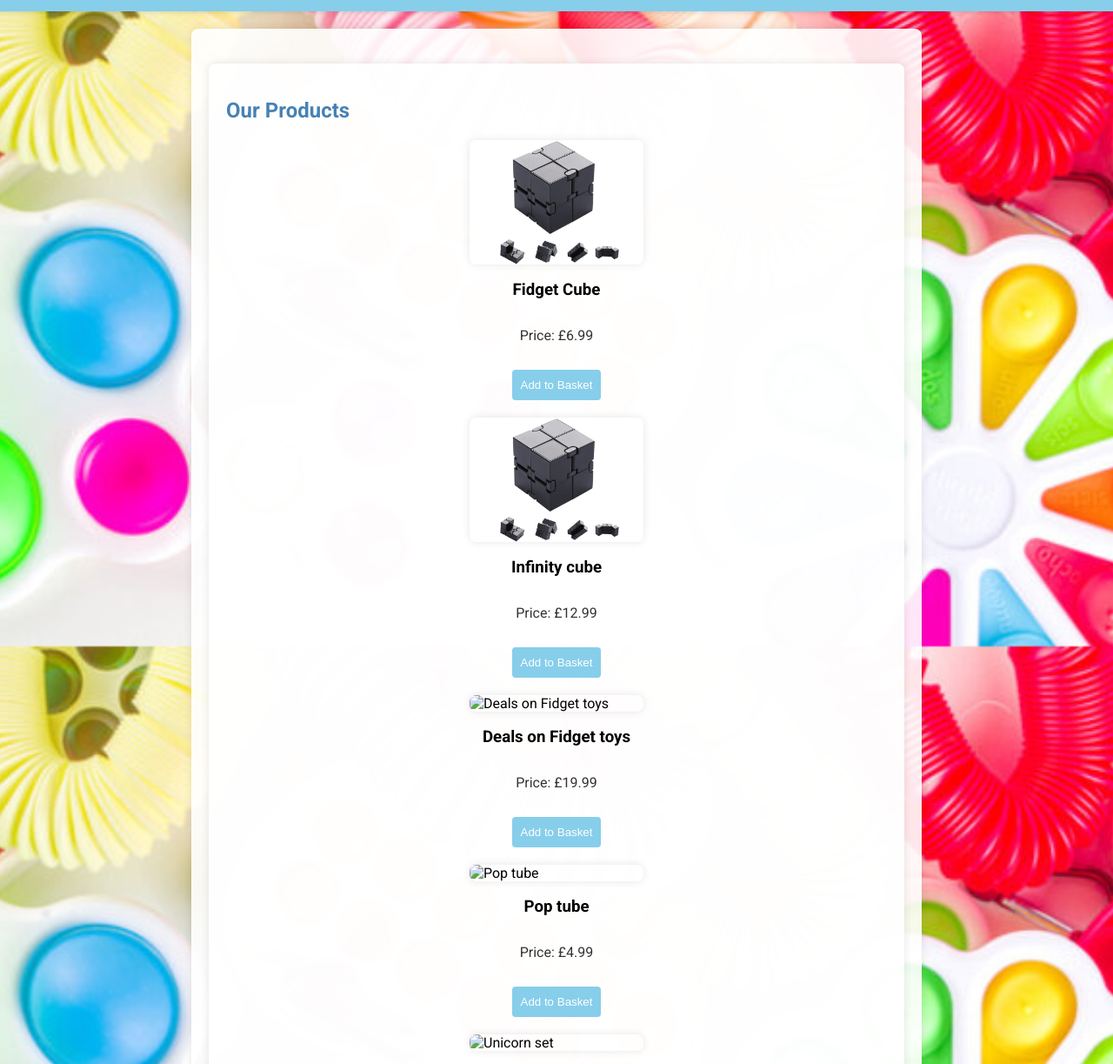
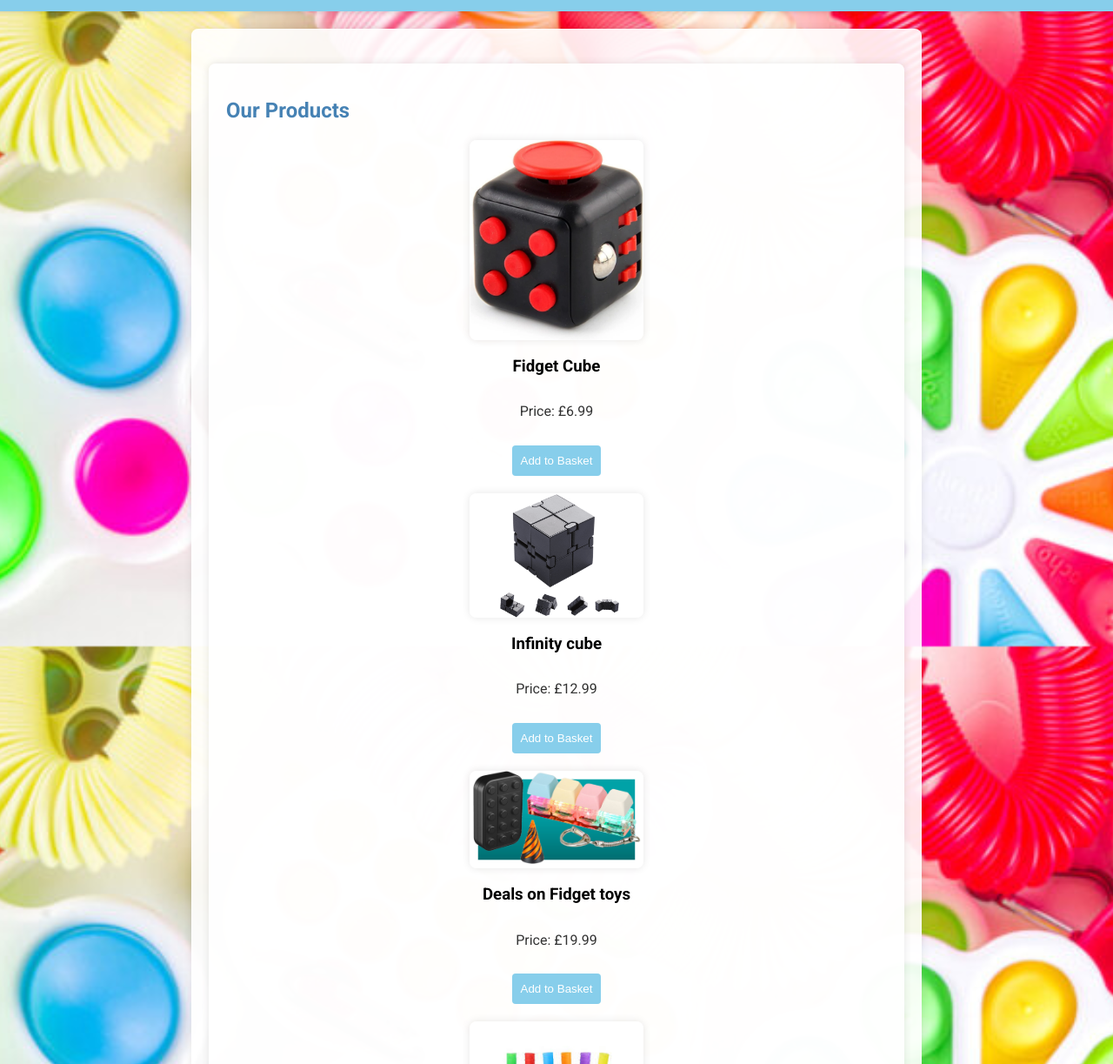
Before and after one commit to arjiocr7/arjiocr7.github.io, a website: page products.html in a window 1280 px wide. Shown: the part 57-1280 px from the top of the page at 87% size. Drawn offline with Linux system fonts and the light colour scheme; files whose address does not match are found by name.

Commit message:
Fix HTML structure and update image sources

```diff
--- a/products.html
+++ b/products.html
@@ -29,7 +29,7 @@
             <section id="products-section">
                 <h2>Our Products</h2>
                 <div class="product">
-                    <img src="shoe2.jpg" alt="Fidget Cube">
+                    <img src="shoe1.jpg.png" alt="Fidget Cube">
                     <h3>Fidget Cube</h3>
                     <p>Price: £6.99</p>
                     <button class="add-to-basket" data-name="Fidget Cube" data-price="6.99">Add to Basket</button>
@@ -41,19 +41,19 @@
                     <button class="add-to-basket" data-name="Infinity cube" data-price="12.99">Add to Basket</button>
                 </div>
                 <div class="product">
-                    <img shoe3.jpg alt="Deals on Fidget toys">
+                    <img src= "shoe3.jpg" alt="Deals on Fidget toys">
                     <h3>Deals on Fidget toys</h3>
                     <p>Price: £19.99</p>
                     <button class="add-to-basket" data-name="Deals on Fidget toys" data-price="19.99">Add to Basket</button>
                 </div>
                 <div class="product">
-                    <img shoe4.jpg alt="Pop tube">
+                    <img src= "shoe4.jpg" alt="Pop tube">
                     <h3>Pop tube</h3>
                     <p>Price: £4.99</p>
                     <button class="add-to-basket" data-name="Pop tube" data-price="4.99">Add to Basket</button>
                 </div>
                 <div class="product">
-                    <img shoe5.jpg alt="Unicorn set">
+                    <img src= "shoe5.jpg" alt="Unicorn set">
                     <h3>Unicorn set</h3>
                     <p>Price: £14.99</p>
                     <button class="add-to-basket" data-name="Unicorn set" data-price="14.99">Add to Basket</button>
@@ -63,8 +63,8 @@
         </div>
     </main>
 
-    <script src="scripts/app.js"></script>
-    <script src="scripts/basket.js"></script>
+    <script src="app.js"></script>
+    <script src="basket.js"></script>
 </body>
 
 </html>
```
